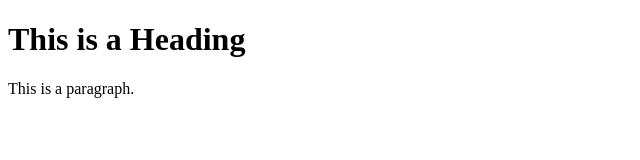
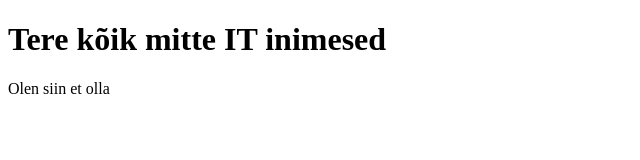
Before and after one commit to ITmeesITmajas/ITmeesITmajas.github.io, a plain HTML site: page index.html in a window 1280 px wide. Shown: the whole page, without its empty margins (0-640 px from the left). Drawn offline with Linux system fonts and the light colour scheme.

Commit message:
Update index.html

```diff
--- a/index.html
+++ b/index.html
@@ -1,12 +1,12 @@
 <!DOCTYPE html>
 <html>
 <head>
-<title>Page Title</title>
+<title>Tere kõik mitte IT inimesed</title>
 </head>
 <body>
 
-<h1>This is a Heading</h1>
-<p>This is a paragraph.</p>
+<h1>Tere kõik mitte IT inimesed</h1>
+<p>Olen siin et olla</p>
 
 </body>
 </html>
```
